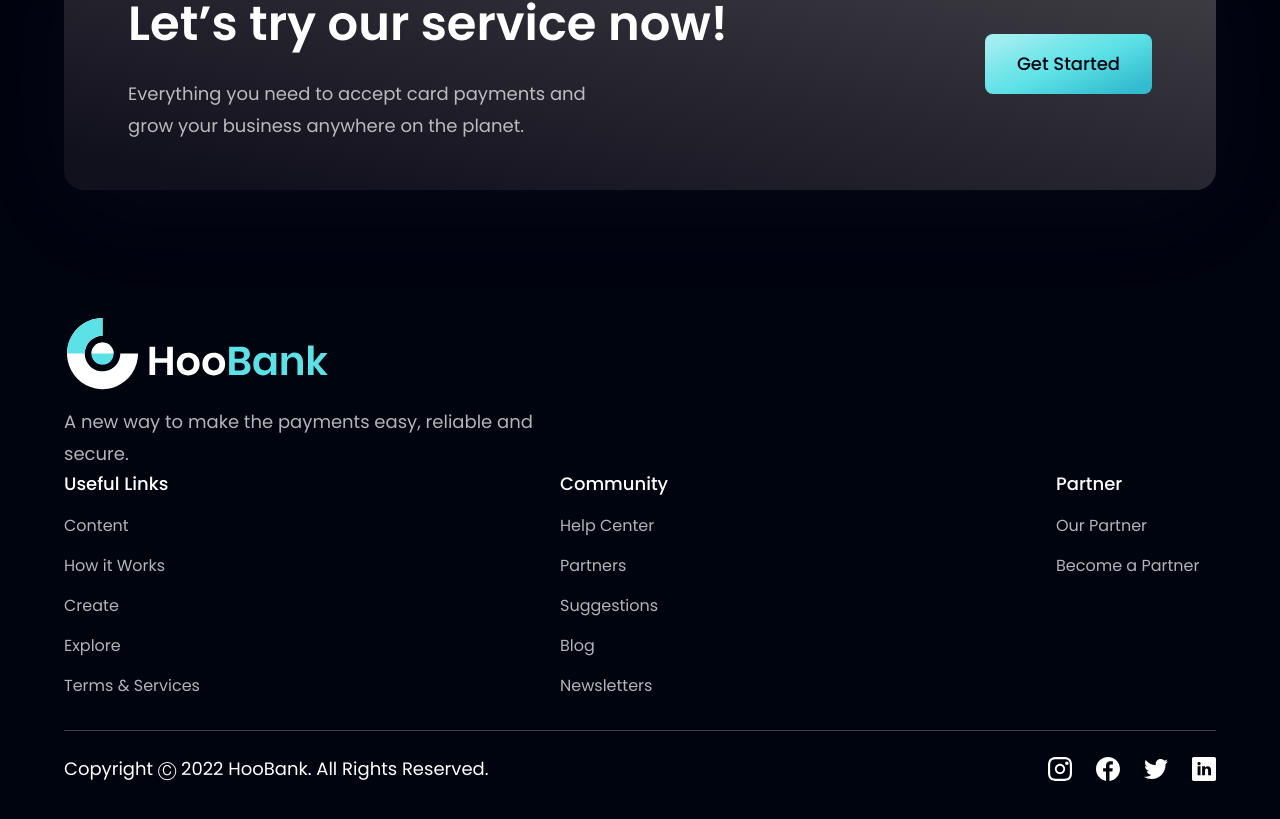
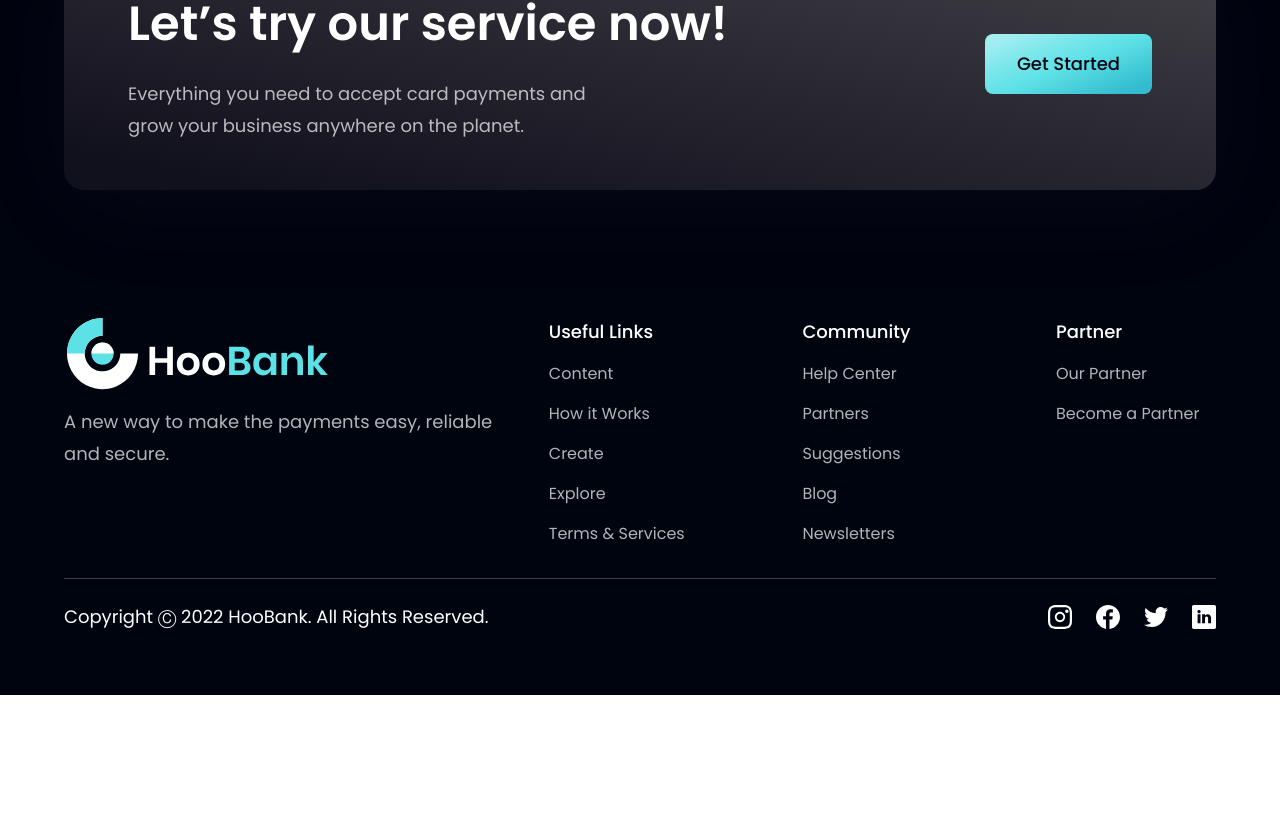
Before and after one commit to ahmadghoniem/HObank, a React (Vite) app: page / in a window 1280 px wide. Shown: the part 4679-5498 px from the top of the page. After the commit the page ends 5374 px from the top, so only its background shows below. Built offline with nearby package versions, Linux system fonts and the light colour scheme.

Commit message:
fix footer

```diff
--- a/src/components/Footer.jsx
+++ b/src/components/Footer.jsx
@@ -3,7 +3,7 @@ import { footerLinks, socialMedia } from "../constants";
 
 const Footer = () => (
   <section className="flex flex-col items-center justify-center py-6 sm:py-16">
-    <div className="mb-8 w-full flex-col justify-start md:flex-row">
+    <div className="mb-8 flex w-full flex-col justify-start md:flex-row">
       <div className="mr-10 flex flex-1 flex-col justify-start">
         <img
           src={logo}
```
